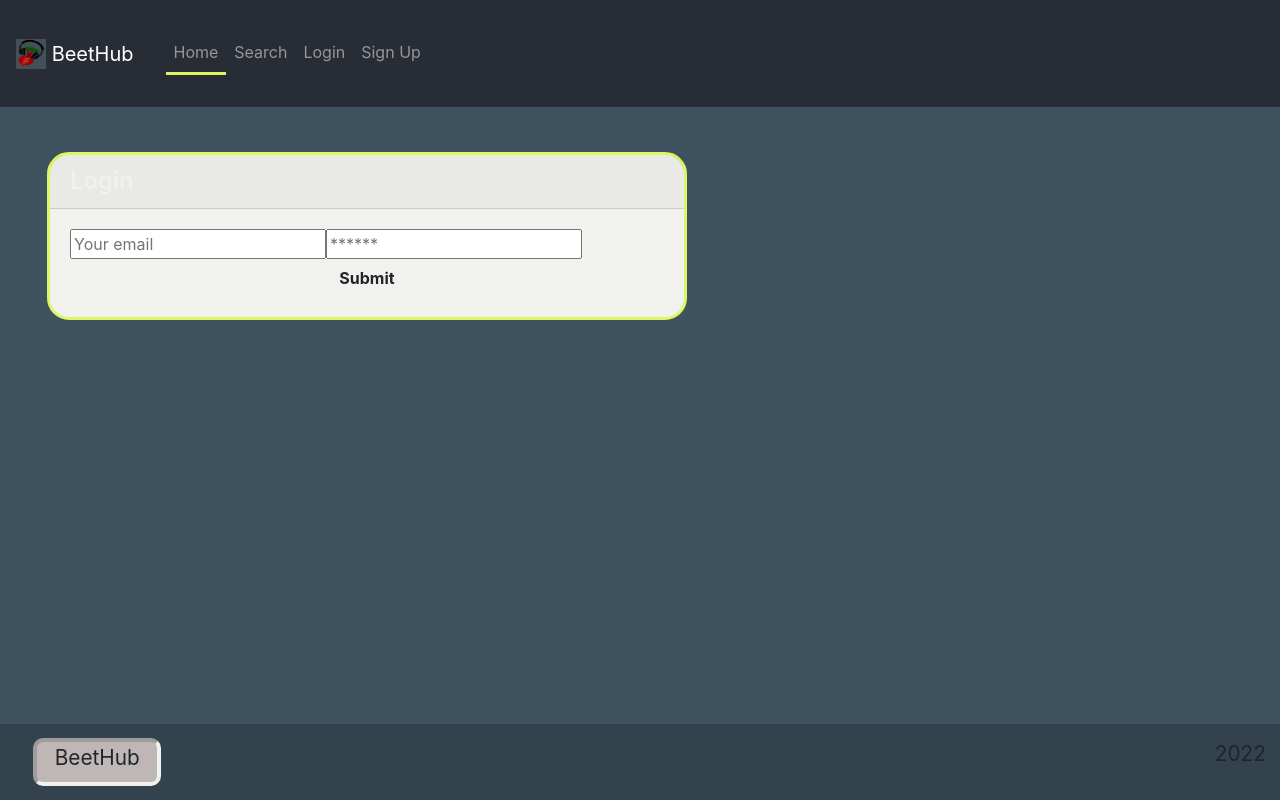
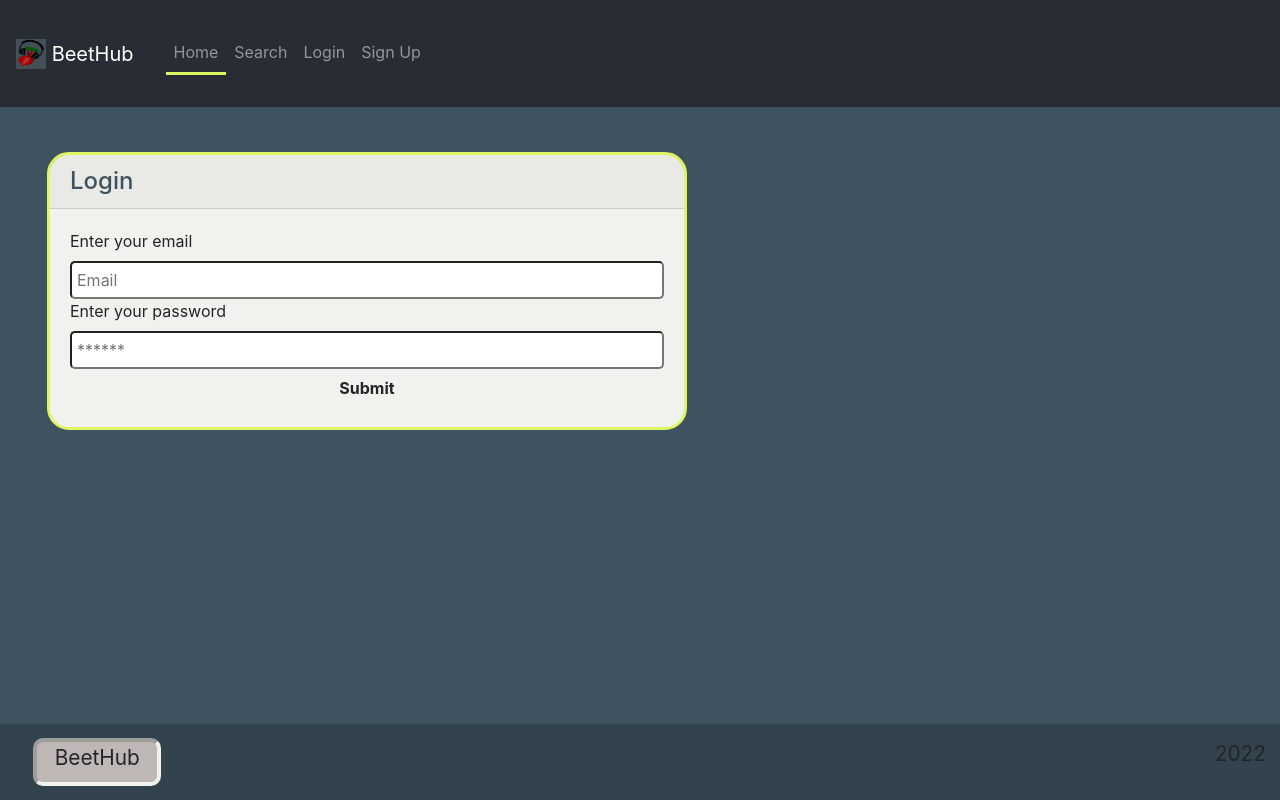
Before and after one commit to heatherviolet/beat-hub, a React (Create React App) app in the folder client/: page /login in a window 1280 px wide. Built offline with nearby package versions, Linux system fonts and the light colour scheme.

Commit message:
styling added to login

```diff
--- a/client/src/pages/Login.js
+++ b/client/src/pages/Login.js
@@ -43,24 +43,46 @@ const Login = (props) => {
     <main className="flex-row justify-center mb-4">
       <div className="col-12 col-md-6">
         <div className="card form">
-          <h4 className="card-header">Login</h4>
+          <h4 className="card-header"
+          style={{color: '#3e535f',
+        }}>Login</h4>
           <div className="card-body">
             <form onSubmit={handleFormSubmit}>
+            <label>
+                Enter your email
+              </label>
               <input
                 className="form-input"
-                placeholder="Your email"
+                placeholder="Email"
                 name="email"
                 type="email"
                 id="email"
+                style={{color: '#32434d',
+
+                width: '100%',
+                backgroundColor: 'white',
+                padding: '5px',
+                borderRadius: '5px'
+            }}
                 value={formState.email}
                 onChange={handleChange}
               />
+              <label>
+                Enter your password
+              </label>
               <input
                 className="form-input"
                 placeholder="******"
                 name="password"
                 type="password"
                 id="password"
+                style={{color: '#32434d',
+
+                width: '100%',
+                backgroundColor: 'white',
+                padding: '5px',
+                borderRadius: '5px'
+            }}
                 value={formState.password}
                 onChange={handleChange}
               />
```
